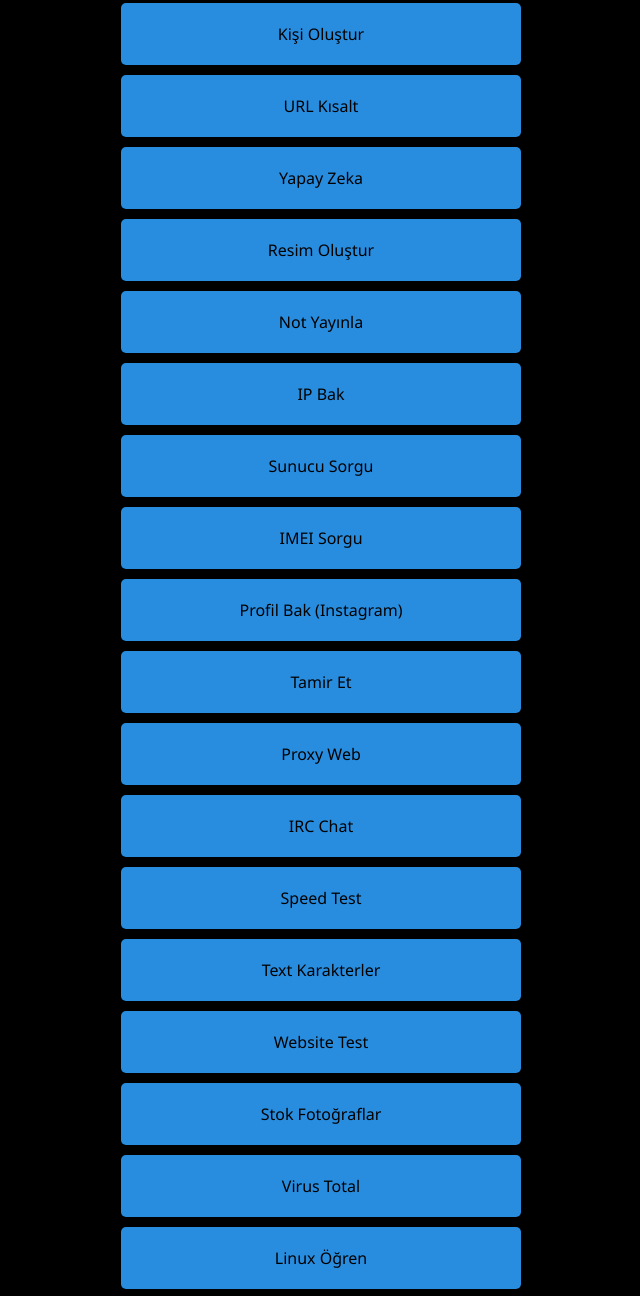
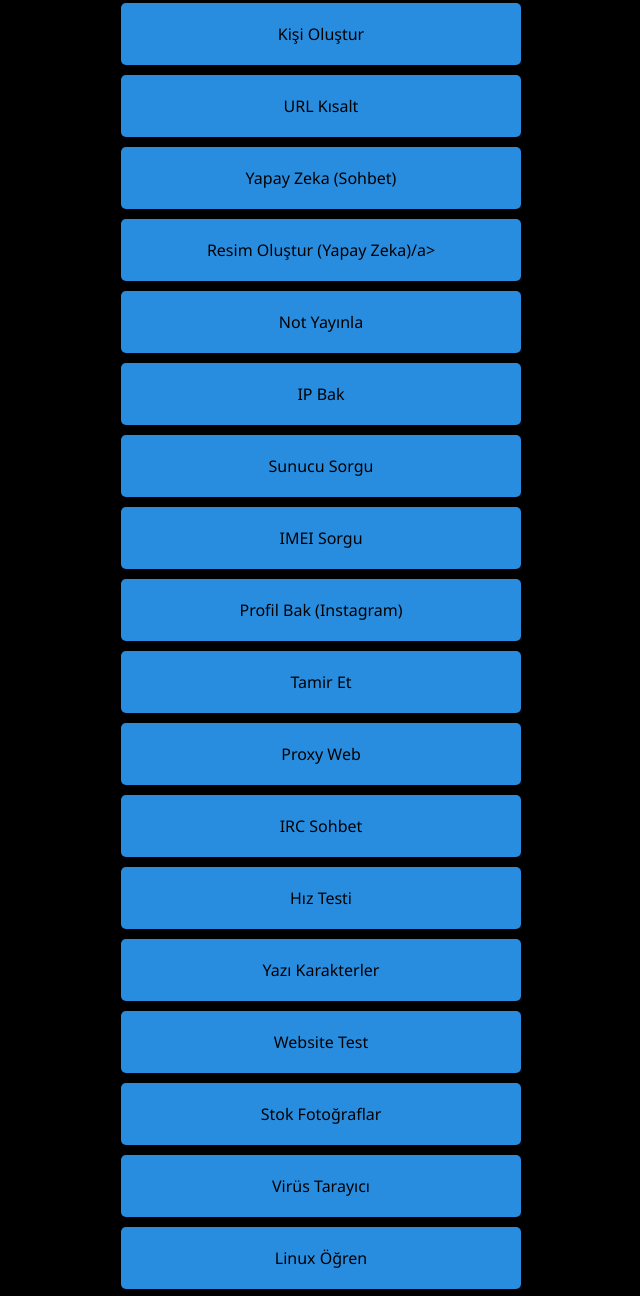
Before and after one commit to Worux/sibertools, a plain HTML site: page index.html in a window 1280 px wide. Shown: the part 360-1656 px from the top of the page, without its empty margins (319-959 px from the left). Drawn offline with Linux system fonts and the light colour scheme.

Commit message:
Update index.html

```diff
--- a/index.html
+++ b/index.html
@@ -9,7 +9,7 @@
 </head>
 <body>
     <div class="bar">
-        <h1 style="color:white;">Siber Tools</h1>
+        <h1 style="color:white;">Siber Araçlar</h1>
         <h2 style="color: white;">İhtiyacın olan herşey</h2>
 
         <a href="https://passwordsgenerator.net/" target="_blank">Şifre Oluşturucu</a>
@@ -22,9 +22,9 @@
 
         <a href="https://t.ly/" target="_blank">URL Kısalt</a>
 
-        <a href="https://duckduckgo.com/?q=DuckDuckGo+AI+Chat&ia=chat&duckai=1" target="_blank">Yapay Zeka</a>
+        <a href="https://duckduckgo.com/?q=DuckDuckGo+AI+Chat&ia=chat&duckai=1" target="_blank">Yapay Zeka (Sohbet)</a>
 
-        <a href="https://perchance.org/ai-text-to-image-generator" target="_blank">Resim Oluştur</a>
+        <a href="https://perchance.org/ai-text-to-image-generator" target="_blank">Resim Oluştur (Yapay Zeka)/a>
 
         <a href="https://anonpaste.io/" target="_blank">Not Yayınla</a>
 
@@ -40,17 +40,17 @@
 
         <a href="https://www.proxysite.com/" target="_blank">Proxy Web</a>
 
-        <a href="https://web.libera.chat/" target="_blank">IRC Chat</a>
+        <a href="https://web.libera.chat/" target="_blank">IRC Sohbet</a>
 
-        <a href="https://speed.cloudflare.com/" target="_blank">Speed Test</a>
+        <a href="https://speed.cloudflare.com/" target="_blank">Hız Testi</a>
 
-        <a href="https://copychar.cc/" target="_blank">Text Karakterler</a>
+        <a href="https://copychar.cc/" target="_blank">Yazı Karakterler</a>
 
         <a href="https://pagespeed.web.dev/" target="_blank">Website Test</a>
 
         <a href="https://www.freeimages.com/" target="_blank">Stok Fotoğraflar</a>
 
-        <a href="https://www.virustotal.com/" target="_blank">Virus Total</a>
+        <a href="https://www.virustotal.com/" target="_blank">Virüs Tarayıcı</a>
 
         <a href="https://linuxjourney.com/" target="_blank">Linux Öğren</a>
 
```
